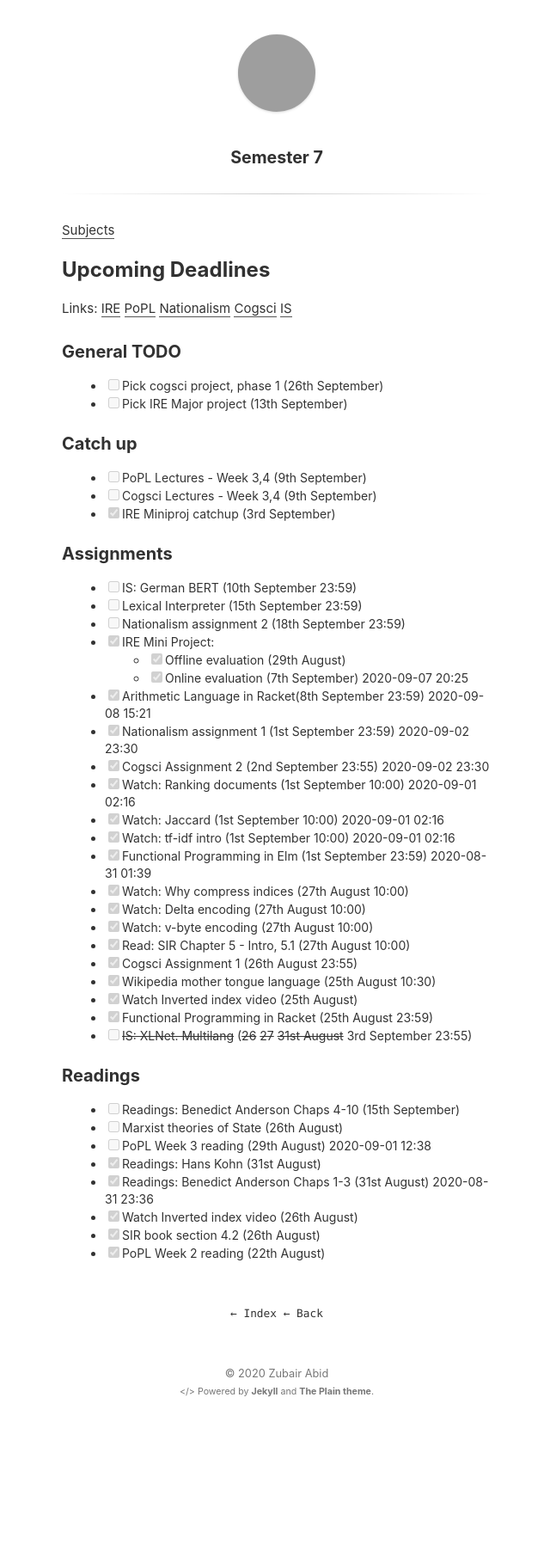
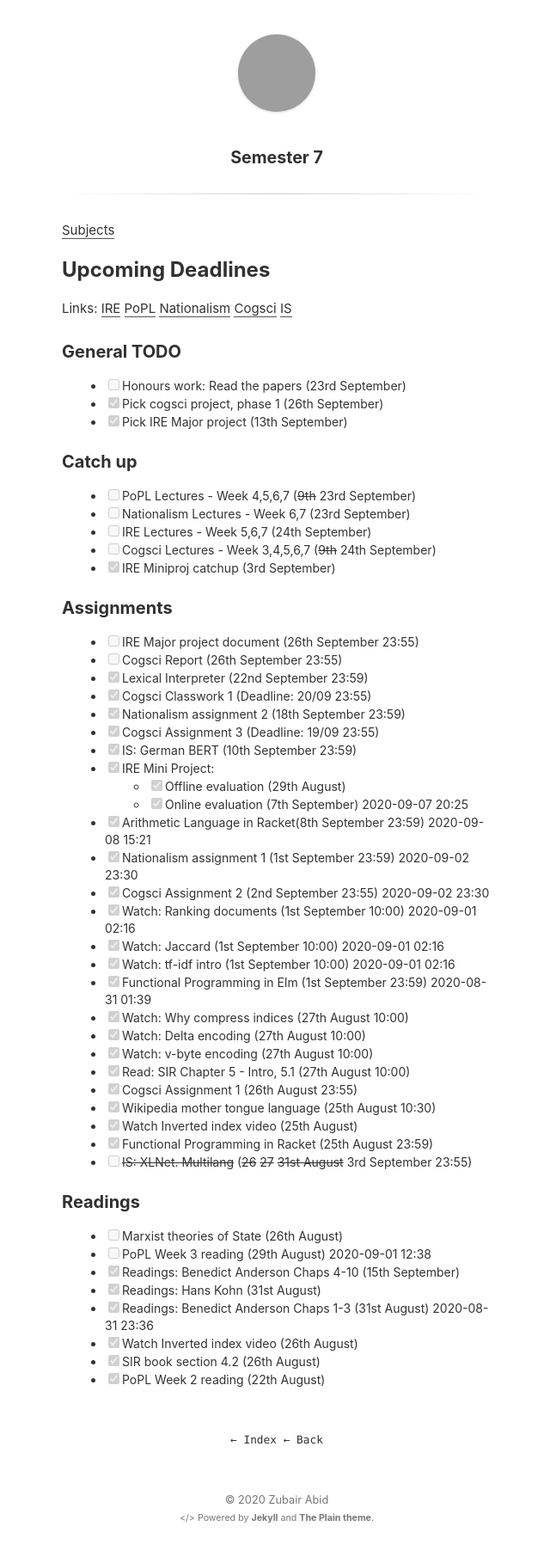
Before and after one commit to zubairabid/Semester7, a Jekyll site: the page built from index.md, in a window 1280 px wide. Shown: the whole page at 86% size, without its empty margins (318-958 px from the left). Built offline with Jekyll 4.4.1, drawn with Linux system fonts in a browser that asks for light colours; before the commit the page ends 1664 px from its top, so only the background shows below that; grey boxes are pictures that could not be loaded.

Commit message:
Updated cogsci information

```diff
--- a/index.md
+++ b/index.md
@@ -17,20 +17,27 @@ Links:
 
 ### General TODO
 
-- [ ] Pick cogsci project, phase 1 (26th September)
-- [ ] Pick IRE Major project (13th September)
+- [ ] Honours work: Read the papers (23rd September)
+- [X] Pick cogsci project, phase 1 (26th September)
+- [X] Pick IRE Major project (13th September)
 
 ### Catch up
 
-- [ ] PoPL Lectures - Week 3,4 (9th September)
-- [ ] Cogsci Lectures - Week 3,4 (9th September)
+- [ ] PoPL Lectures - Week 4,5,6,7 (~~9th~~ 23rd September)
+- [ ] Nationalism Lectures - Week 6,7 (23rd September)
+- [ ] IRE Lectures - Week 5,6,7 (24th September)
+- [ ] Cogsci Lectures - Week 3,4,5,6,7 (~~9th~~ 24th September)
 - [X] IRE Miniproj catchup (3rd September)
 
 ### Assignments
 
-- [ ] IS: German BERT (10th September 23:59)
-- [ ] Lexical Interpreter (15th September 23:59)
-- [ ] Nationalism assignment 2 (18th September 23:59)
+- [ ] IRE Major project document (26th September 23:55)
+- [ ] Cogsci Report (26th September 23:55)
+- [X] Lexical Interpreter (22nd September 23:59)
+- [X] Cogsci Classwork 1 (Deadline: 20/09 23:55)
+- [X] Nationalism assignment 2 (18th September 23:59)
+- [X] Cogsci Assignment 3 (Deadline: 19/09 23:55)
+- [X] IS: German BERT (10th September 23:59)
 - [X] IRE Mini Project:
     - [X] Offline evaluation (29th August)
     - [X] Online evaluation (7th September) 2020-09-07 20:25
@@ -54,9 +61,9 @@ Links:
 
 ### Readings
 
-- [ ] Readings: Benedict Anderson Chaps 4-10 (15th September)
 - [ ] Marxist theories of State (26th August)
 - [ ] PoPL Week 3 reading (29th August) 2020-09-01 12:38
+- [X] Readings: Benedict Anderson Chaps 4-10 (15th September)
 - [X] Readings: Hans Kohn (31st August)
 - [X] Readings: Benedict Anderson Chaps 1-3 (31st August) 2020-08-31 23:36
 - [X] Watch Inverted index video (26th August)
```
Also changed, not shown: subjects/cogsci/Assignments/2.md (+2 -0 lines), subjects/cogsci/Assignments/3.md (added, +9 -0 lines), subjects/cogsci/index.md (+15 -1 lines), 3 other files.
